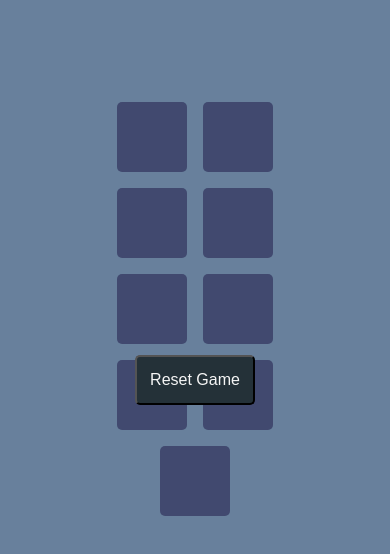
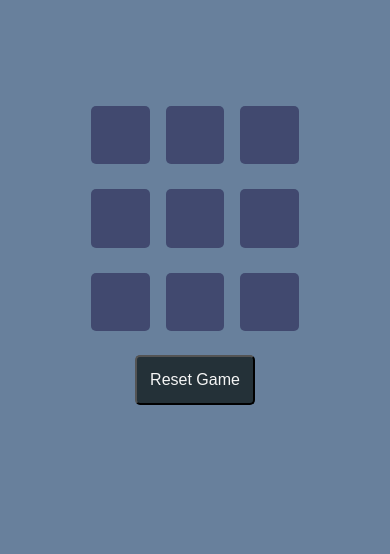
Before and after one commit to bhartimarko/Tic-Tac-Toe, a plain HTML site: page index.html in a window 390 px wide. Shown: the part 60-614 px from the top of the page. Drawn offline with Linux system fonts and the light colour scheme.

Commit message:
Add Responsiveness

```diff
--- a/style.css
+++ b/style.css
@@ -90,3 +90,11 @@ h1{
 .hide{
     visibility: hidden;
 }
+
+@media (max-width : 532px) {
+
+    .box{
+        width: 15vmin;
+        height: 15vmin;
+    }
+}
```
